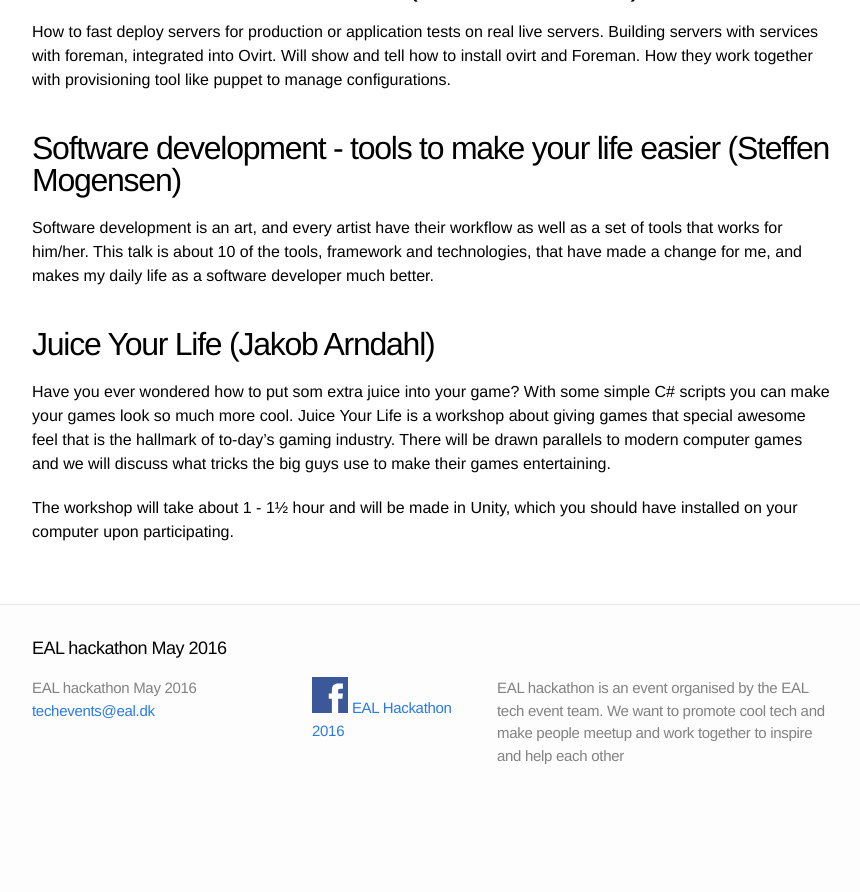
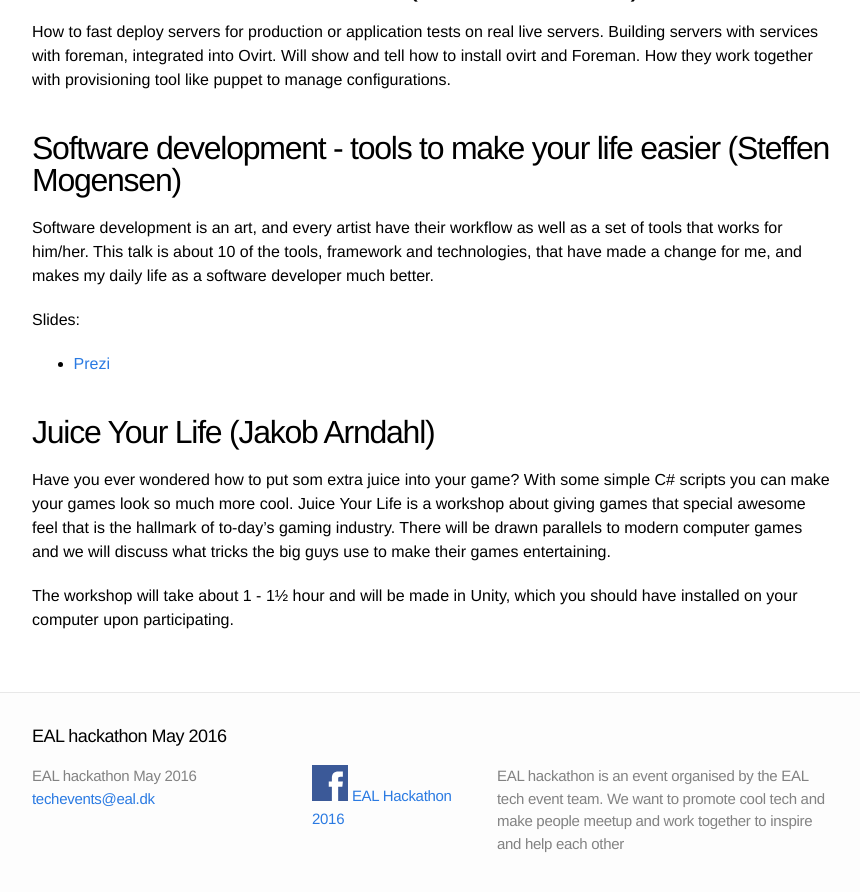
Before and after one commit to valberg/ealtechevents, a Jekyll site: the page built from talks.md, in a window 1280 px wide and 900 px high, scrolled down 2118 px. Shown: the top 892 px of the window, without its empty margins (208-1068 px from the left). Built offline with Jekyll 4.4.1, drawn with Linux system fonts in a browser that asks for light colours; before the commit the page ends 2930 px from its top, so only the background shows below that.

Commit message:
Update talks.md

```diff
--- a/talks.md
+++ b/talks.md
@@ -97,6 +97,10 @@ Software development - tools to make your life easier (Steffen Mogensen)
 Software development is an art, and every artist have their workflow as well as a set of tools that works for him/her.
 This talk is about 10 of the tools, framework and technologies, that have made a change for me, and makes my daily life as a software developer much better.
 
+Slides:
+
+* [Prezi](https://prezi.com/tgojnlhjc4ji/10-things-that-make-my-life-easier/)
+
 
 Juice Your Life (Jakob Arndahl)
 --------------------------
```
